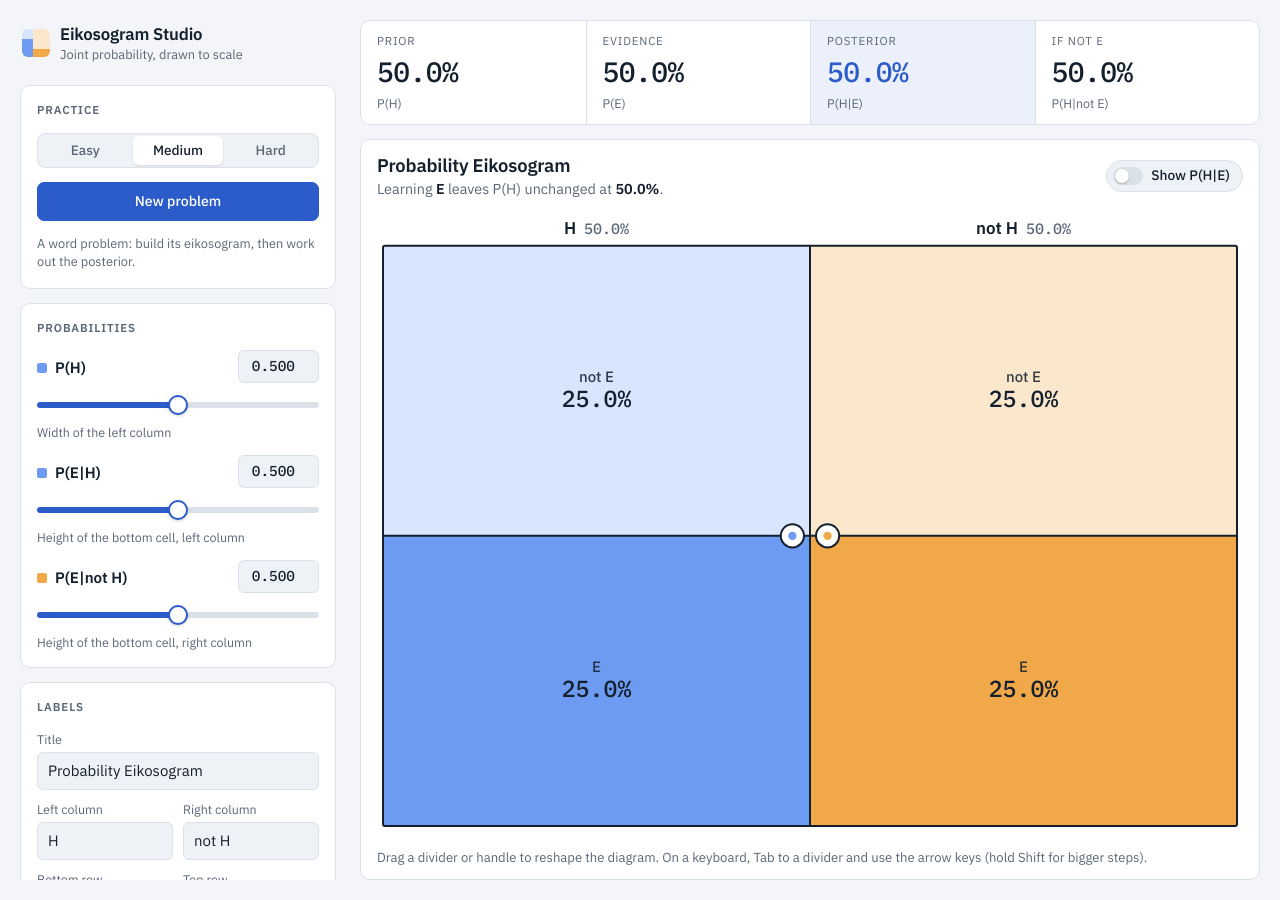
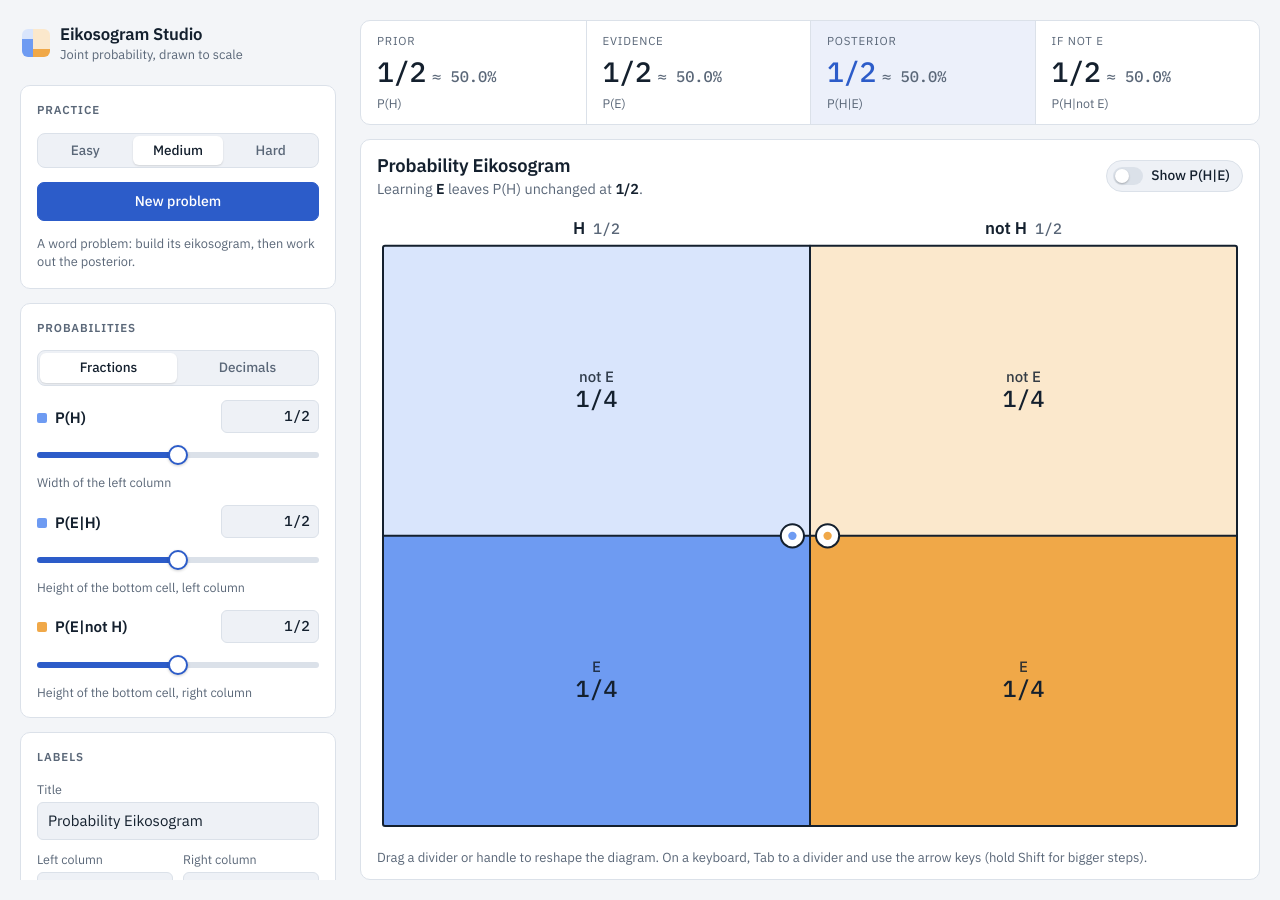
Before and after one commit to Comesana73/juancomesana.org, a Jekyll site: the page apps/eikosogram-studio/index.html, which Jekyll copies as it is, in a window 1280 px wide. Built offline with Jekyll 4.4.1, drawn with Linux system fonts in a browser that asks for light colours; part of the change alters nothing that is shown.

Commit message:
Eikosogram Studio: fractions by default
Probabilities can be typed as fractions (1/10), decimals or percentages, and are
shown as exact fractions throughout (inputs, readouts, cells, posterior bar, links),
with a Fractions/Decimals switch. Sliders, dragging and arrow keys snap to
hundredths in fraction mode.

Co-Authored-By: Claude Opus 5.5 <noreply@anthropic.com>
Claude-Session: https://claude.ai/code/session_016AQtcRuWdnmZaBNuPV6MzL

```diff
--- a/apps/eikosogram-studio/index.html
+++ b/apps/eikosogram-studio/index.html
@@ -163,8 +163,8 @@
   .swatch { display: inline-block; width: 10px; height: 10px; border-radius: 2px; margin-right: 8px; vertical-align: 0; }
   .sw-h { background: var(--h-strong); }
   .sw-n { background: var(--n-strong); }
-  .control input[type="number"] {
-    width: 5.6em; padding: 5px 8px; text-align: right;
+  .control input.pin {
+    width: 6.8em; padding: 5px 8px; text-align: right;
     border: 1px solid var(--line); border-radius: 6px; background: var(--surface-2);
     font-family: var(--mono); font-size: 0.9rem;
   }
@@ -246,6 +246,7 @@
   .readout + .readout { border-left: 1px solid var(--line); }
   .readout .k { font-size: 0.78rem; color: var(--muted); white-space: nowrap; overflow: hidden; text-overflow: ellipsis; }
   .readout .v { font-family: var(--mono); font-size: clamp(1.25rem, 2.2vw, 1.75rem); font-weight: 500; letter-spacing: -0.02em; }
+  .readout .v .approx { font-size: 0.55em; color: var(--muted); letter-spacing: 0; margin-left: 0.4em; white-space: nowrap; }
   .readout .t { font-size: 0.72rem; color: var(--muted); text-transform: uppercase; letter-spacing: 0.07em; }
   .readout.key { background: color-mix(in srgb, var(--accent) 9%, transparent); }
   .readout.key .v { color: var(--accent); }
@@ -336,10 +337,13 @@
 
     <section class="card" aria-labelledby="probHead">
       <h2 id="probHead">Probabilities</h2>
+      <div class="seg" role="group" aria-label="Show numbers as" id="fmtSeg">
+        <button type="button" data-v="f">Fractions</button><button type="button" data-v="d">Decimals</button>
+      </div>
       <div class="control">
         <div class="control-head">
           <label for="in-pA"><span class="swatch sw-h"></span><span data-l="pA">P(H)</span></label>
-          <input id="in-pA" type="number" min="0" max="1" step="0.001" inputmode="decimal">
+          <input id="in-pA" class="pin" type="text" autocomplete="off" spellcheck="false">
         </div>
         <input id="rg-pA" type="range" min="0" max="1" step="0.001" aria-label="Prior probability">
         <p class="hint">Width of the left column</p>
@@ -347,7 +351,7 @@
       <div class="control">
         <div class="control-head">
           <label for="in-pBgA"><span class="swatch sw-h"></span><span data-l="pBgA">P(E|H)</span></label>
-          <input id="in-pBgA" type="number" min="0" max="1" step="0.001" inputmode="decimal">
+          <input id="in-pBgA" class="pin" type="text" autocomplete="off" spellcheck="false">
         </div>
         <input id="rg-pBgA" type="range" min="0" max="1" step="0.001" aria-label="Likelihood given the left category">
         <p class="hint">Height of the bottom cell, left column</p>
@@ -355,7 +359,7 @@
       <div class="control">
         <div class="control-head">
           <label for="in-pBgNotA"><span class="swatch sw-n"></span><span data-l="pBgNotA">P(E|not H)</span></label>
-          <input id="in-pBgNotA" type="number" min="0" max="1" step="0.001" inputmode="decimal">
+          <input id="in-pBgNotA" class="pin" type="text" autocomplete="off" spellcheck="false">
         </div>
         <input id="rg-pBgNotA" type="range" min="0" max="1" step="0.001" aria-label="Likelihood given the right category">
         <p class="hint">Height of the bottom cell, right column</p>
@@ -395,8 +399,8 @@
       <p class="ptext" id="probText"></p>
       <div class="task" id="probTask"></div>
       <div class="answers" id="probAnswers" hidden>
-        <div class="field"><label for="ans-pB" id="ansLbl-pB">P(E)</label><input id="ans-pB" type="text" inputmode="decimal" autocomplete="off" placeholder="e.g. 0.23 or 23%"></div>
-        <div class="field"><label for="ans-pAgB" id="ansLbl-pAgB">P(H|E)</label><input id="ans-pAgB" type="text" inputmode="decimal" autocomplete="off" placeholder="e.g. 0.41 or 41%"></div>
+        <div class="field"><label for="ans-pB" id="ansLbl-pB">P(E)</label><input id="ans-pB" type="text" inputmode="decimal" autocomplete="off" placeholder="e.g. 3/13 or 0.23"></div>
+        <div class="field"><label for="ans-pAgB" id="ansLbl-pAgB">P(H|E)</label><input id="ans-pAgB" type="text" inputmode="decimal" autocomplete="off" placeholder="e.g. 9/29 or 0.31"></div>
       </div>
       <div class="pbtns">
         <button class="btn primary" id="probCheck" type="button">Check</button>
@@ -448,9 +452,44 @@
   const state = { ...DEFAULTS };
 
   const clamp = (v, lo, hi) => Math.min(hi, Math.max(lo, v));
-  const pct = (v) => (Number.isFinite(v) ? `${(v * 100).toFixed(1)}%` : "undefined");
-  const prob = (v) => v.toFixed(3);
-  const cleanProb = (v, fb) => { const n = Number(v); return Number.isFinite(n) && String(v).trim() !== "" ? clamp(n, MIN, MAX) : fb; };
+  // Numbers are shown as fractions (the default) or as percentages.
+  let fmtMode = "f";
+  // Recover the fraction behind a value (1/3 from 0.3333…), if there is one with a small denominator.
+  function toFrac(v, maxDen) {
+    if (!Number.isFinite(v) || v < 0) return null;
+    let h0 = 0, h1 = 1, k0 = 1, k1 = 0, x = v;
+    for (let i = 0; i < 40; i++) {
+      const a = Math.floor(x), h2 = a * h1 + h0, k2 = a * k1 + k0;
+      if (k2 > maxDen) break;
+      h0 = h1; h1 = h2; k0 = k1; k1 = k2;
+      if (Math.abs(h1 / k1 - v) < 1e-9) return [h1, k1];
+      const f = x - a; if (f < 1e-12) break; x = 1 / f;
+    }
+    return k1 && Math.abs(h1 / k1 - v) < 1e-9 ? [h1, k1] : null;
+  }
+  const fracStr = ([n, d]) => (d === 1 ? String(n) : `${n}/${d}`);
+  const pctStr = (v) => `${(v * 100).toFixed(1)}%`;
+  const pct = (v) => {
+    if (!Number.isFinite(v)) return "undefined";
+    if (fmtMode === "d") return pctStr(v);
+    const f = toFrac(v, 10000);
+    return f ? fracStr(f) : `≈${v.toFixed(3)}`;
+  };
+  // The value in an input box (and in links): exact fraction when there is a simple one.
+  const prob = (v) => { if (fmtMode === "d") return v.toFixed(3); const f = toFrac(v, 1000); return f ? fracStr(f) : v.toFixed(3); };
+  const linkVal = (v) => { const f = toFrac(v, 1000); return f ? fracStr(f) : v.toFixed(4); };
+  // Accepts 1/3, 0.25, .25, 25%.
+  function parseProb(raw) {
+    const t = String(raw ?? "").trim();
+    let m;
+    if ((m = t.match(/^(\d+)\s*\/\s*(\d+)$/))) return +m[2] > 0 ? +m[1] / +m[2] : NaN;
+    if ((m = t.match(/^(\d*\.?\d+)\s*%$/))) return +m[1] / 100;
+    if (/^\d*\.?\d+$/.test(t)) return +t;
+    return NaN;
+  }
+  const cleanProb = (v, fb) => { const n = parseProb(v); return Number.isFinite(n) ? clamp(n, MIN, MAX) : fb; };
+  // Slider, drag and arrow-key values snap to hundredths with fractions, thousandths with decimals.
+  const snap = (v) => (fmtMode === "f" ? Math.round(v * 100) / 100 : Math.round(v * 1000) / 1000);
 
   function metrics(s = state) {
     const tl = s.pA * s.pBgA, bl = s.pA * (1 - s.pBgA);
@@ -696,7 +735,8 @@
     const m = metrics(), lab = L(state);
     for (const k of probKeys) {
       const { rg, inp } = ctl[k];
-      rg.value = prob(state[k]);
+      rg.step = fmtMode === "f" ? "0.01" : "0.001";
+      rg.value = String(state[k]);
       rg.style.setProperty("--fill", `${((state[k] - MIN) / (MAX - MIN)) * 100}%`);
       if (document.activeElement !== inp) inp.value = prob(state[k]);
     }
@@ -704,11 +744,16 @@
       const k = n.dataset.l;
       n.textContent = lab[k] ?? state[k] ?? n.textContent;
     });
-    $("r-pA").textContent = pct(m.pA); $("k-pA").textContent = lab.pA;
-    $("r-pB").textContent = pct(m.pB); $("k-pB").textContent = lab.pB;
-    $("r-pAgB").textContent = pct(m.pAgB); $("k-pAgB").textContent = lab.pAgB;
+    $("k-pA").textContent = lab.pA; $("k-pB").textContent = lab.pB; $("k-pAgB").textContent = lab.pAgB;
+    const readout = (id, v) => {
+      const el = $(id); el.textContent = pct(v);
+      if (fmtMode === "f" && Number.isFinite(v) && v > 0 && v < 1) {
+        const a = document.createElement("span"); a.className = "approx"; a.textContent = `≈ ${pctStr(v)}`; el.append(a);
+      }
+    };
+    readout("r-pA", m.pA); readout("r-pB", m.pB); readout("r-pAgB", m.pAgB);
     $("t-pAgNB").textContent = `If ${state.notB}`;
-    $("r-pAgNB").textContent = pct(m.pAgNB); $("k-pAgNB").textContent = lab.pAgNB;
+    readout("r-pAgNB", m.pAgNB); $("k-pAgNB").textContent = lab.pAgNB;
     $("postLabel").textContent = lab.pAgB;
     $("titleOut").textContent = state.title || " ";
 
@@ -743,10 +788,10 @@
   // ---------- inputs ----------
   for (const k of probKeys) {
     const { rg, inp } = ctl[k];
-    rg.addEventListener("input", () => { state[k] = cleanProb(rg.value, state[k]); render(); });
+    rg.addEventListener("input", () => { state[k] = snap(cleanProb(rg.value, state[k])); render(); });
     inp.addEventListener("input", () => {
-      const n = Number(inp.value);
-      if (inp.value.trim() !== "" && Number.isFinite(n) && n >= MIN && n <= MAX) { state[k] = n; render(); }
+      const n = parseProb(inp.value);
+      if (Number.isFinite(n) && n >= MIN && n <= MAX) { state[k] = n; render(); }
     });
     inp.addEventListener("change", () => { state[k] = cleanProb(inp.value, state[k]); inp.value = prob(state[k]); render(); });
   }
@@ -772,7 +817,7 @@
   function move(e) {
     if (!drag) return;
     const r = svg.getBoundingClientRect(), g = scene.geom;
-    const c = (v) => clamp(v, MIN, MAX);
+    const c = (v) => clamp(snap(v), MIN, MAX);
     if (drag.kind === "cl" || drag.kind === "cr") {
       const dx = (e.clientX - drag.sx) / g.w, dy = (e.clientY - drag.sy) / g.h;
       state.pA = c(drag.s0.pA + dx);
@@ -818,7 +863,7 @@
       else if (e.key === "End") v = MAX;
       else return;
       e.preventDefault();
-      state[key] = clamp(Math.round(v * 1000) / 1000, MIN, MAX);
+      state[key] = clamp(snap(v), MIN, MAX);
       render();
     });
   }
@@ -903,7 +948,7 @@
     const p = new URLSearchParams({
       t: state.title, a: state.a, na: state.notA, b: state.b, nb: state.notB,
       bg: state.transparentBg ? 1 : 0, post: state.posterior ? 1 : 0,
-      pA: prob(state.pA), pBgA: prob(state.pBgA), pBgNotA: prob(state.pBgNotA)
+      pA: linkVal(state.pA), pBgA: linkVal(state.pBgA), pBgNotA: linkVal(state.pBgNotA), n: fmtMode
     });
     try { history.replaceState(null, "", `${location.pathname}${location.search}#${p}`); } catch (e) { /* ignore */ }
   }
@@ -915,7 +960,18 @@
     state.b = p.get("b") || state.b; state.notB = p.get("nb") || state.notB;
     state.transparentBg = p.get("bg") === "1"; state.posterior = p.get("post") === "1";
     for (const k of probKeys) state[k] = cleanProb(p.get(k), state[k]);
+    if (["f", "d"].includes(p.get("n"))) fmtMode = p.get("n");
   }
+  // fraction / decimal switch, remembered per browser
+  try { const v = localStorage.getItem("eik-fmt"); if (v === "f" || v === "d") fmtMode = v; } catch (e) { /* ignore */ }
+  const syncFmt = () => $("fmtSeg").querySelectorAll("button").forEach((b) => b.setAttribute("aria-pressed", String(b.dataset.v === fmtMode)));
+  $("fmtSeg").addEventListener("click", (e) => {
+    const b = e.target.closest("button"); if (!b) return;
+    fmtMode = b.dataset.v; syncFmt();
+    try { localStorage.setItem("eik-fmt", fmtMode); } catch (err) { /* ignore */ }
+    for (const k of probKeys) ctl[k].inp.value = prob(state[k]);
+    render();
+  });
 
   // ================= Practice: generated word problems =================
   let practice = null; // { level, text, labels, title, target, stage: 1 build | 2 compute | 3 solved, saved }
@@ -1027,13 +1083,14 @@
   const close = (x, y, tol) => Number.isFinite(x) && Math.abs(x - y) <= tol + 1e-9;
   const r3 = (v) => +v.toFixed(3);
   const r4 = (v) => +v.toFixed(4);
+  const W = (v) => (fmtMode === "f" ? pct(v) : String(r4(v)));
 
   function workedLines() {
     const t = practice.target, lab = L(state), m = metrics({ ...state, ...t });
     const nA = `P(${state.notA})`;
     return [
-      `${lab.pB} = ${lab.pA}·${lab.pBgA} + ${nA}·${lab.pBgNotA} = ${r3(t.pA)}·${r3(t.pBgA)} + ${r3(1 - t.pA)}·${r3(t.pBgNotA)} = ${r4(m.pB)}`,
-      `${lab.pAgB} = ${lab.pA}·${lab.pBgA} / ${lab.pB} = ${r4(m.tl)} / ${r4(m.pB)} ≈ ${r4(m.pAgB)} (${pct(m.pAgB)})`
+      `${lab.pB} = ${lab.pA}·${lab.pBgA} + ${nA}·${lab.pBgNotA} = ${W(t.pA)}·${W(t.pBgA)} + ${W(1 - t.pA)}·${W(t.pBgNotA)} = ${W(m.pB)}`,
+      `${lab.pAgB} = ${lab.pA}·${lab.pBgA} / ${lab.pB} = ${W(m.tl)} / ${W(m.pB)} = ${W(m.pAgB)} (${pctStr(m.pAgB)})`
     ];
   }
   function feedback(cls, msg, work) {
@@ -1123,6 +1180,7 @@
   syncLevel();
 
   readHash();
+  syncFmt();
   syncFields();
   render();
   if (document.fonts?.ready) document.fonts.ready.then(renderDiagram);
```
